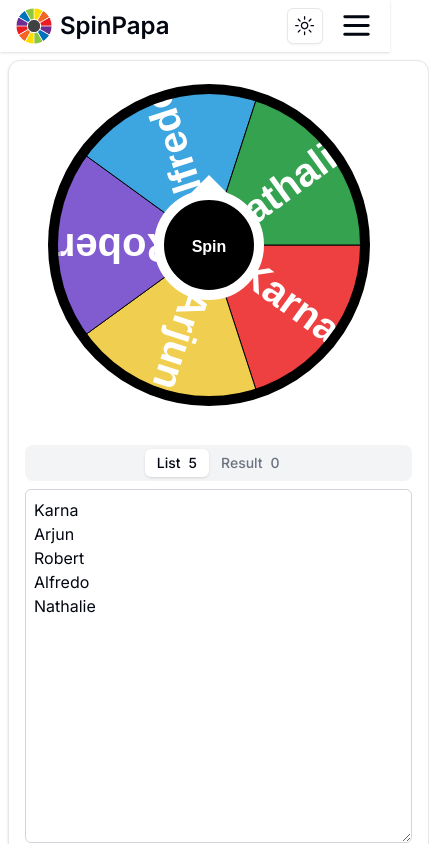
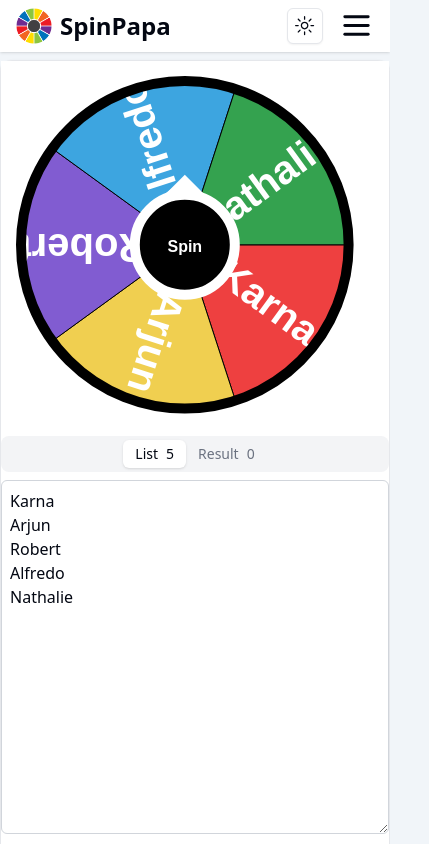
Before and after one commit to Creator149312/dcwheels, a Next.js app: page / in a window 390 px wide. Shown: the top 844 px of the page, 429 px wide, since content can reach past the window. Built offline with nearby package versions, Linux system fonts and the light colour scheme; no server answers.

Commit message:
UI changes to make is look good in mobile devices

```diff
--- a/app/layout.js
+++ b/app/layout.js
@@ -20,7 +20,7 @@ export const metadata = {
 export default function RootLayout({ children }) {
   return (
     <html lang="en">
-      <body className={inter.className}>
+      <body className="min-h-screen bg-slate-100 dark:bg-slate-900 font-sans antialiased">
         <Toaster />
         <ThemeProvider
           attribute="class"
@@ -32,11 +32,11 @@ export default function RootLayout({ children }) {
           <Navbar />
           {/* <SearchBarNav /> */}
           <SegmentsProvider>
-            <div className="grid md:grid-cols-12 gap-x-2 m-2 min-h-screen">
-              <div className="bg-card text-card-foreground md:m-2 mb-2 p-2 grid md:col-span-9 rounded-xl shadow border">
+            <div className="grid md:grid-cols-12 gap-x-2 mt-2 min-h-screen">
+              <div className="bg-card text-card-foreground grid md:col-span-9 rounded-xl shadow border">
                 {children}
               </div>
-              <div className="rounded-xl border bg-card text-card-foreground shadow md:m-2 mb-2 mt-2 md:col-span-3">
+              <div className="rounded-xl border bg-card text-card-foreground shadow md:p-2 mb-2 md:col-span-3">
                 {/* here we will have a ad of Wordpapa */}
               </div>
             </div>
--- a/app/page.js
+++ b/app/page.js
@@ -3,11 +3,11 @@ import WheelWithInput from "@components/WheelWithInput";
 
 export default function Home() {
   return (
-    <>
+    <div className="mx-auto">
       <WheelWithInput
         newSegments={["Karna", "Arjun", "Robert", "Alfredo", "Nathalie"]}
       />
-      <div className="blog-main mt-4">
+      <div className="blog-main mt-4 p-3">
         <h1 className="text-4xl mb-2">Spin Wheel – Your Random Choice Picker to Decide</h1>
         <p className="mb-3">
           Spinpapa is a an Online spinner tool that is designed to help
@@ -244,6 +244,6 @@ export default function Home() {
           participants.
         </p>
       </div>
-    </>
+    </div>
   );
 }
--- a/components/WheelComponent.js
+++ b/components/WheelComponent.js
@@ -45,7 +45,7 @@ const WheelComponent = ({
   const centerY = size + 20;
   const totalSpinTime = 5000;
   const speedFactor = 4;
-  fontSize = Math.min((2 * Math.PI * Math.PI) / segments.length, 2.5) + "em";
+  fontSize = Math.min((3.14 * Math.PI * Math.PI) / segments.length, 2.5) + "em";
   // console.log("Segments in Main Object", segments.length);
 
   useEffect(() => {
--- a/components/WheelWithInput.js
+++ b/components/WheelWithInput.js
@@ -20,7 +20,7 @@ export default function WheelWithInput({ newSegments }) {
   const { status, data: session } = useSession();
   const { width, height } = useScreenSize();
 
-  let wheelSize = Math.min(width, height) * 0.4;
+  let wheelSize = Math.min(width, height) * 0.42;
   const segColors = [
     "#EE4040",
     "#F0CF50",
@@ -55,8 +55,8 @@ export default function WheelWithInput({ newSegments }) {
   }, [winner]);
 
   return (
-    <div className="grid md:grid-cols-12 gap-x-2 m-2 mt-0">
-      <div className="bg-card text-card-foreground md:m-2 mb-2 mt-0 p-2 pt-0 md:col-span-8">
+    <div className="grid md:grid-cols-12 gap-x-2">
+      <div className="bg-card text-card-foreground md:mb-2 pt-0 md:col-span-8">
         <WinnerPopup winner={winner} setWinner={setWinner} />
         <WheelComponent
           segColors={segColors}
@@ -74,7 +74,7 @@ export default function WheelWithInput({ newSegments }) {
           deceleration={0.01}
         />
       </div>
-      <div className="bg-card text-card-foreground md:m-2 mb-2 mt-2 md:col-span-4">
+      <div className="bg-card text-card-foreground md:p-2 mb-2 mt-2 md:col-span-4">
         <Tabs defaultValue="list">
           <TabsList className="w-full">
             <TabsTrigger value="list">
--- a/components/navbar/Navbar.js
+++ b/components/navbar/Navbar.js
@@ -17,7 +17,7 @@ const Navbar = () => {
   // console.log("Data is here \n", session);
 
   return (
-    <nav className="pr-2 pl-2 text-center shadow">
+    <div className="pr-2 pl-2 text-center bg-card text-card-foreground shadow">
       <div className="flex items-center font-medium justify-between">
         <div className="z-50 p-2 md:w-auto w-full flex justify-between">
           <a href="/" className="text-2xl font-semibold flex items-center">
@@ -91,7 +91,7 @@ const Navbar = () => {
           </li> */}
         </ul>
       </div>
-    </nav>
+    </div>
   );
 };
 
```
